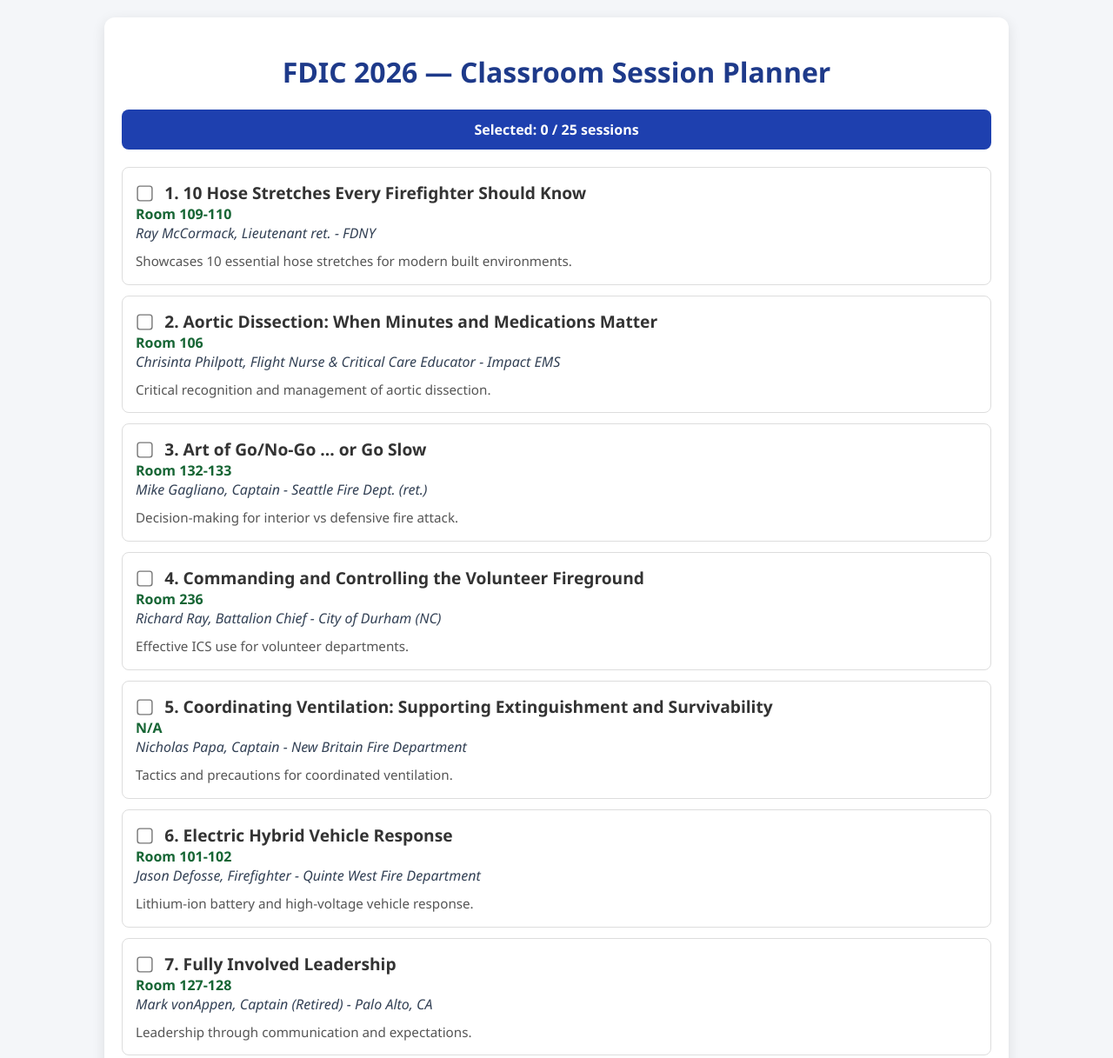
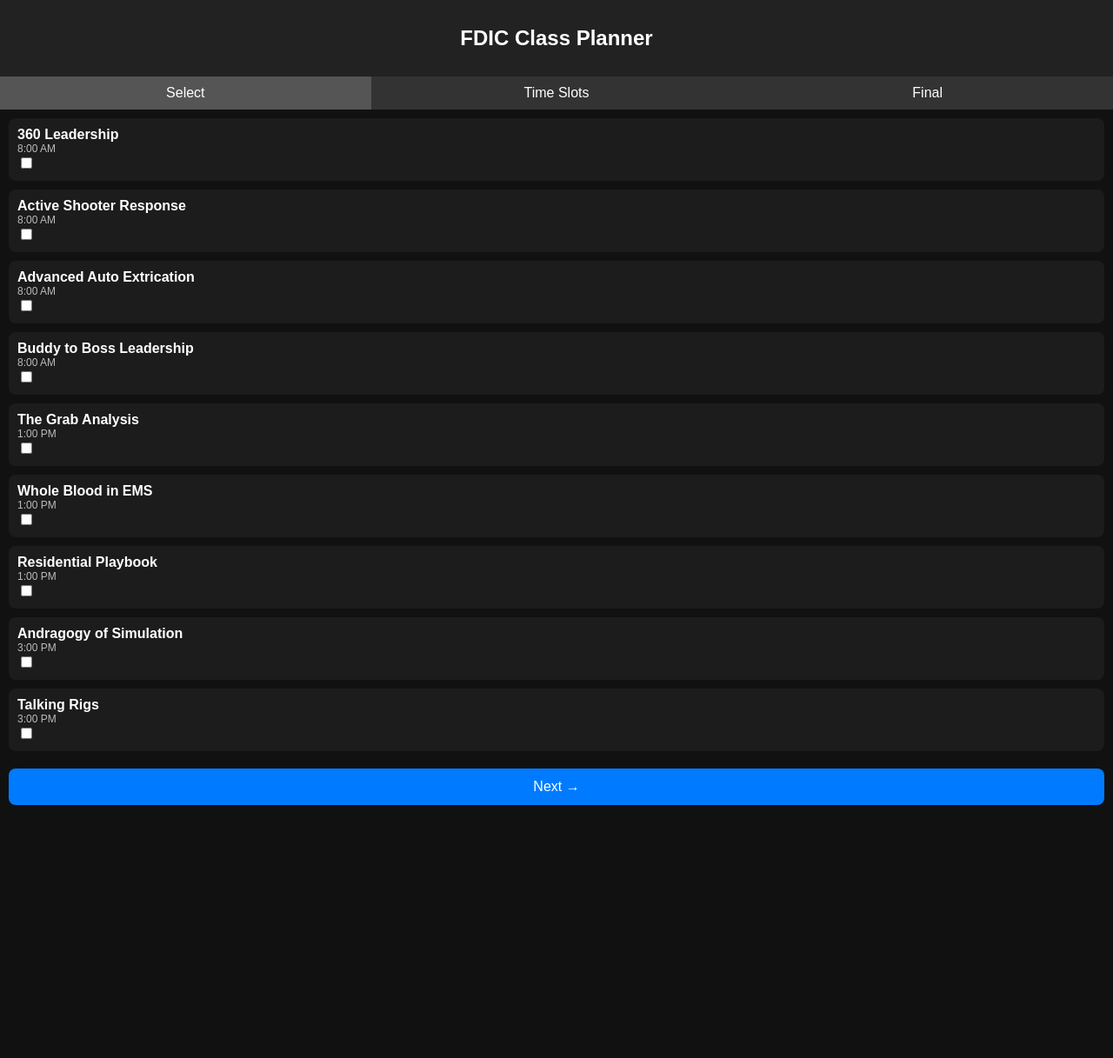
Before and after one commit to supersonicandchill/FDIC2026, a plain HTML site: page index.html in a window 1280 px wide. Shown: the top 1217 px of the page at 87% size. After the commit the page ends 936 px from the top, so only its background shows below. Drawn offline with Linux system fonts and the light colour scheme.

Commit message:
Update index.html

```diff
--- a/index.html
+++ b/index.html
@@ -3,244 +3,180 @@
 <head>
 <meta charset="UTF-8">
 <meta name="viewport" content="width=device-width, initial-scale=1.0">
-  <title>FDIC 2026 Classroom Session Selector</title>
+<title>FDIC Class Planner</title>
 <style>
-    body {
-      font-family: 'Segoe UI', Tahoma, Geneva, Verdana, sans-serif;
-      background: #f4f6f9;
-      color: #333;
-      margin: 0;
-      padding: 20px;
+body { font-family: Arial; margin:0; background:#111; color:#fff; }
+header { padding:10px; text-align:center; background:#222; }
+.tabs { display:flex; }
+.tab { flex:1; padding:10px; text-align:center; cursor:pointer; background:#333; }
+.tab.active { background:#555; }
+.content { display:none; padding:10px; }
+.content.active { display:block; }
+
+.card { background:#1c1c1c; margin-bottom:10px; padding:10px; border-radius:8px; }
+.time { font-size:12px; opacity:.7; }
+
+button {
+  width:100%;
+  padding:12px;
+  margin-top:10px;
+  border:none;
+  border-radius:8px;
+  background:#007bff;
+  color:white;
+  font-size:16px;
 }
-    h1 {
-      text-align: center;
-      color: #1e3a8a;
+
+.choice-btn {
+  margin-top:5px;
+  background:#444;
 }
-    .container {
-      max-width: 1000px;
-      margin: 0 auto;
-      background: white;
-      padding: 20px;
-      border-radius: 12px;
-      box-shadow: 0 4px 15px rgba(0,0,0,0.1);
-    }
-    .session {
-      border: 1px solid #ddd;
-      border-radius: 8px;
-      padding: 15px;
-      margin-bottom: 12px;
-      transition: all 0.2s;
-    }
-    .session:hover {
-      box-shadow: 0 4px 12px rgba(0,0,0,0.1);
-      border-color: #1e40af;
-    }
-    .session input[type="checkbox"] {
-      transform: scale(1.4);
-      margin-right: 12px;
-      accent-color: #1e40af;
-    }
-    .title {
-      font-size: 1.2em;
-      font-weight: bold;
-      margin-bottom: 5px;
-    }
-    .room {
-      color: #166534;
-      font-weight: 600;
-    }
-    .speakers {
-      color: #334155;
-      font-style: italic;
-      margin-top: 8px;
-    }
-    .summary {
-      font-size: 0.95em;
-      line-height: 1.5;
-      color: #555;
-      margin-top: 10px;
-    }
-    .stats {
-      position: sticky;
-      top: 10px;
-      background: #1e40af;
-      color: white;
-      padding: 12px 20px;
-      border-radius: 8px;
-      margin-bottom: 20px;
-      text-align: center;
-      font-weight: bold;
-    }
-    button {
-      background: #1e40af;
-      color: white;
-      border: none;
-      padding: 12px 24px;
-      margin: 5px;
-      border-radius: 6px;
-      cursor: pointer;
-      font-weight: bold;
-    }
-    button:hover {
-      background: #1e3a8a;
-    }
-    .selected-list {
-      margin-top: 20px;
-      padding: 15px;
-      background: #f0f9ff;
-      border-radius: 8px;
+.choice-btn.selected {
+  background:#28a745;
 }
 </style>
 </head>
 <body>
-  <div class="container">
-    <h1>FDIC 2026 — Classroom Session Planner</h1>
 
-    <div class="stats">
-      Selected: <span id="count">0</span> / 25 sessions
+<header>
+<h2>FDIC Class Planner</h2>
+</header>
+
+<div class="tabs">
+<div class="tab active" onclick="showTab(0)">Select</div>
+<div class="tab" onclick="showTab(1)">Time Slots</div>
+<div class="tab" onclick="showTab(2)">Final</div>
 </div>
 
-    <div id="sessions"></div>
+<!-- TAB 1 -->
+<div class="content active" id="tab0"></div>
 
-    <div style="text-align:center; margin-top:30px;">
-      <button onclick="clearAll()">Clear All</button>
-      <button onclick="showSelected()">Show My Schedule</button>
-    </div>
+<!-- TAB 2 -->
+<div class="content" id="tab1"></div>
 
-    <div id="mySchedule" class="selected-list" style="display:none;">
-      <h2>My Selected Classes</h2>
-      <ul id="selectedList"></ul>
-    </div>
-  </div>
+<!-- TAB 3 -->
+<div class="content" id="tab2"></div>
 
 <script>
-    const sessions = [
-      {
-        id: 1,
-        title: "10 Hose Stretches Every Firefighter Should Know",
-        room: "Room 109-110",
-        speaker: "Ray McCormack, Lieutenant ret. - FDNY",
-        summary: "Showcases 10 essential hose stretches for modern built environments."
-      },
-      {
-        id: 2,
-        title: "Aortic Dissection: When Minutes and Medications Matter",
-        room: "Room 106",
-        speaker: "Chrisinta Philpott, Flight Nurse & Critical Care Educator - Impact EMS",
-        summary: "Critical recognition and management of aortic dissection."
-      },
-      {
-        id: 3,
-        title: "Art of Go/No-Go ... or Go Slow",
-        room: "Room 132-133",
-        speaker: "Mike Gagliano, Captain - Seattle Fire Dept. (ret.)",
-        summary: "Decision-making for interior vs defensive fire attack."
-      },
-      {
-        id: 4,
-        title: "Commanding and Controlling the Volunteer Fireground",
-        room: "Room 236",
-        speaker: "Richard Ray, Battalion Chief - City of Durham (NC)",
-        summary: "Effective ICS use for volunteer departments."
-      },
-      {
-        id: 5,
-        title: "Coordinating Ventilation: Supporting Extinguishment and Survivability",
-        room: "N/A",
-        speaker: "Nicholas Papa, Captain - New Britain Fire Department",
-        summary: "Tactics and precautions for coordinated ventilation."
-      },
-      {
-        id: 6,
-        title: "Electric Hybrid Vehicle Response",
-        room: "Room 101-102",
-        speaker: "Jason Defosse, Firefighter - Quinte West Fire Department",
-        summary: "Lithium-ion battery and high-voltage vehicle response."
-      },
-      {
-        id: 7,
-        title: "Fully Involved Leadership",
-        room: "Room 127-128",
-        speaker: "Mark vonAppen, Captain (Retired) - Palo Alto, CA",
-        summary: "Leadership through communication and expectations."
-      },
-      {
-        id: 8,
-        title: "Large Truck Extrication",
-        room: "Room 123-124",
-        speaker: "Steve White, Battalion Chief - Fishers Fire Department",
-        summary: "Hazards and techniques for large truck extrications."
-      },
-      {
-        id: 9,
-        title: "Lead, Survive, and Thrive: Developing Fire Service Leaders",
-        room: "Wabash 3",
-        speaker: "Douglas Mitchell, Jr & Dan Shaw",
-        summary: "High-impact leadership development."
-      },
-      {
-        id: 10,
-        title: "Little Lungs, Big Problems: Mastering Pediatric Breathing Emergencies",
-        room: "N/A",
-        speaker: "Meg Marino, Medical Director - EMSC of Louisiana",
-        summary: "Pediatric respiratory emergencies in the field."
-      },
-      {
-        id: 11,
-        title: "Making It, Breaking It, or Losing It",
-        room: "Room 240-242",
-        speaker: "Gordon Graham & Billy Goldfeder",
-        summary: "Challenges facing the modern fire service."
-      }
-      // Add more sessions here if needed
+// SAMPLE DATA (you can expand this)
+const classes = [
+{ title:"360 Leadership", time:"8:00 AM" },
+{ title:"Active Shooter Response", time:"8:00 AM" },
+{ title:"Advanced Auto Extrication", time:"8:00 AM" },
+{ title:"Buddy to Boss Leadership", time:"8:00 AM" },
+
+{ title:"The Grab Analysis", time:"1:00 PM" },
+{ title:"Whole Blood in EMS", time:"1:00 PM" },
+{ title:"Residential Playbook", time:"1:00 PM" },
+
+{ title:"Andragogy of Simulation", time:"3:00 PM" },
+{ title:"Talking Rigs", time:"3:00 PM" }
 ];
 
-    const container = document.getElementById('sessions');
+let selected = new Set();
+let grouped = {};
+let finalChoices = {};
 
-    sessions.forEach(session => {
-      const div = document.createElement('div');
-      div.className = 'session';
+// ---------- TAB SWITCH ----------
+function showTab(i){
+  document.querySelectorAll(".tab").forEach((t,idx)=>{
+    t.classList.toggle("active", idx===i);
+  });
+  document.querySelectorAll(".content").forEach((c,idx)=>{
+    c.classList.toggle("active", idx===i);
+  });
+
+  if(i===1) buildGrouped();
+  if(i===2) buildFinal();
+}
+
+// ---------- TAB 1 ----------
+function buildList(){
+  const container = document.getElementById("tab0");
+  container.innerHTML = "";
+
+  classes.forEach((c,i)=>{
+    const div = document.createElement("div");
+    div.className="card";
     div.innerHTML = `
-        <label>
-          <input type="checkbox" onchange="updateCount()">
-          <span class="title">${session.id}. ${session.title}</span><br>
-          <span class="room">${session.room}</span><br>
-          <span class="speakers">${session.speaker}</span>
-          <div class="summary">${session.summary}</div>
-        </label>
+      <div><b>${c.title}</b></div>
+      <div class="time">${c.time}</div>
+      <input type="checkbox" onchange="toggleSelect(${i})">
     `;
     container.appendChild(div);
   });
 
-    function updateCount() {
-      const checked = document.querySelectorAll('input[type="checkbox"]:checked').length;
-      document.getElementById('count').textContent = checked;
+  container.innerHTML += `<button onclick="showTab(1)">Next →</button>`;
 }
 
-    function clearAll() {
-      document.querySelectorAll('input[type="checkbox"]').forEach(cb => cb.checked = false);
-      updateCount();
-      document.getElementById('mySchedule').style.display = 'none';
+function toggleSelect(i){
+  if(selected.has(i)) selected.delete(i);
+  else selected.add(i);
 }
 
-    function showSelected() {
-      const checkedBoxes = document.querySelectorAll('input[type="checkbox"]:checked');
-      const list = document.getElementById('selectedList');
-      list.innerHTML = '';
+// ---------- TAB 2 ----------
+function buildGrouped(){
+  grouped = {};
+  selected.forEach(i=>{
+    const c = classes[i];
+    if(!grouped[c.time]) grouped[c.time] = [];
+    grouped[c.time].push({ ...c, index:i });
+  });
 
-      if (checkedBoxes.length === 0) {
-        list.innerHTML = '<li>No classes selected yet.</li>';
-      } else {
-        checkedBoxes.forEach(cb => {
-          const title = cb.parentElement.querySelector('.title').textContent;
-          const li = document.createElement('li');
-          li.textContent = title;
-          list.appendChild(li);
+  const container = document.getElementById("tab1");
+  container.innerHTML = "";
+
+  Object.keys(grouped).forEach(time=>{
+    const div = document.createElement("div");
+    div.className="card";
+
+    let html = `<b>${time}</b>`;
+    grouped[time].forEach(c=>{
+      html += `
+      <div>
+        <button class="choice-btn" onclick="choose('${time}', ${c.index}, this)">
+          ${c.title}
+        </button>
+      </div>`;
+    });
+
+    div.innerHTML = html;
+    container.appendChild(div);
+  });
+
+  container.innerHTML += `<button onclick="showTab(2)">Next →</button>`;
+}
+
+function choose(time, index, el){
+  finalChoices[time] = index;
+
+  // reset buttons in that group
+  const parent = el.parentElement.parentElement;
+  parent.querySelectorAll(".choice-btn").forEach(b=>b.classList.remove("selected"));
+
+  el.classList.add("selected");
+}
+
+// ---------- TAB 3 ----------
+function buildFinal(){
+  const container = document.getElementById("tab2");
+  container.innerHTML = "";
+
+  Object.keys(finalChoices).forEach(time=>{
+    const c = classes[finalChoices[time]];
+    const div = document.createElement("div");
+    div.className="card";
+    div.innerHTML = `
+      <b>${c.title}</b>
+      <div class="time">${time}</div>
+    `;
+    container.appendChild(div);
   });
 }
 
-      document.getElementById('mySchedule').style.display = 'block';
-    }
+// INIT
+buildList();
 </script>
+
 </body>
 </html>
```
Lines whose indentation alone changed are shown as unchanged.
